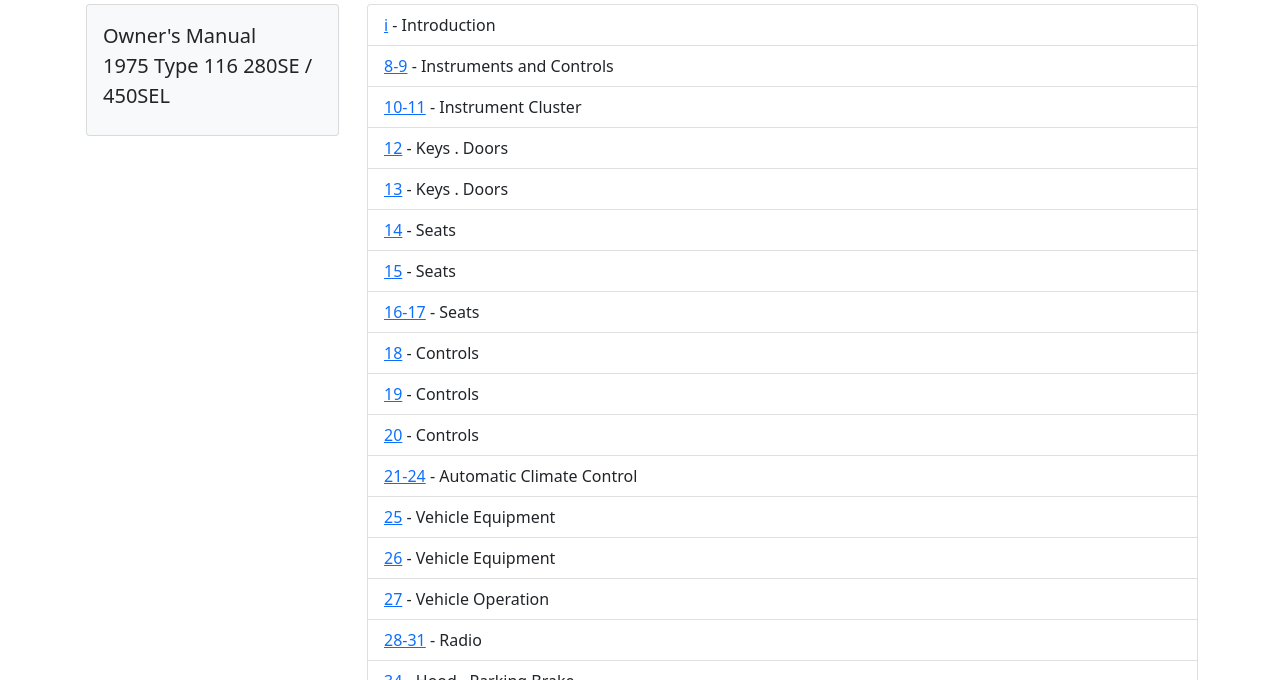
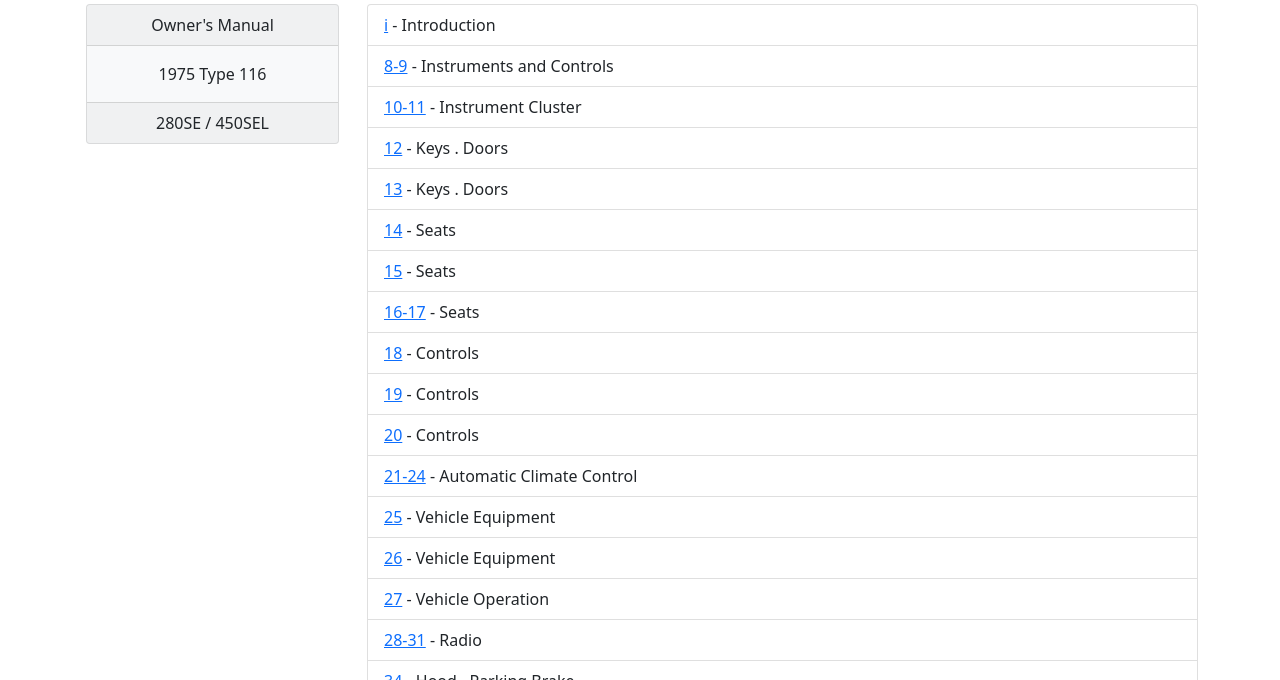
Before and after one commit to W116org/handbook, a Jekyll site: the page built from OM.html, in a window 1280 px wide and 900 px high, cut to the strip 220-900 px from the top of the window. Built offline with Jekyll 4.4.1, drawn with Linux system fonts in a browser that asks for light colours; comment, search, counter and statistics services are not loaded.

Commit message:
Move file

```diff
--- a/OM/OM.html
+++ b/OM.html
@@ -8,10 +8,12 @@ lead: "1972-1980: 280S 280SE 300SD 450SE 450SEL"
 
 <div class="row">
   <div class="col-xs-12 col-md-3">
-    <div class="card text-dark bg-light mb-3 mx-1">
+    <div class="card text-center text-dark bg-light mb-3 mx-1">
+      <div class="card-header">Owner's Manual</div>
       <div class="card-body">
-        <p class="card-title lead">Owner's Manual<br>1975 Type 116 280SE / 450SEL</p>
+        <p class="card-text">1975 Type 116</p>
       </div>
+      <div class="card-footer">280SE / 450SEL</div>
     </div>
   </div>
   <div class="col-xs-12 col-md-9">
```
